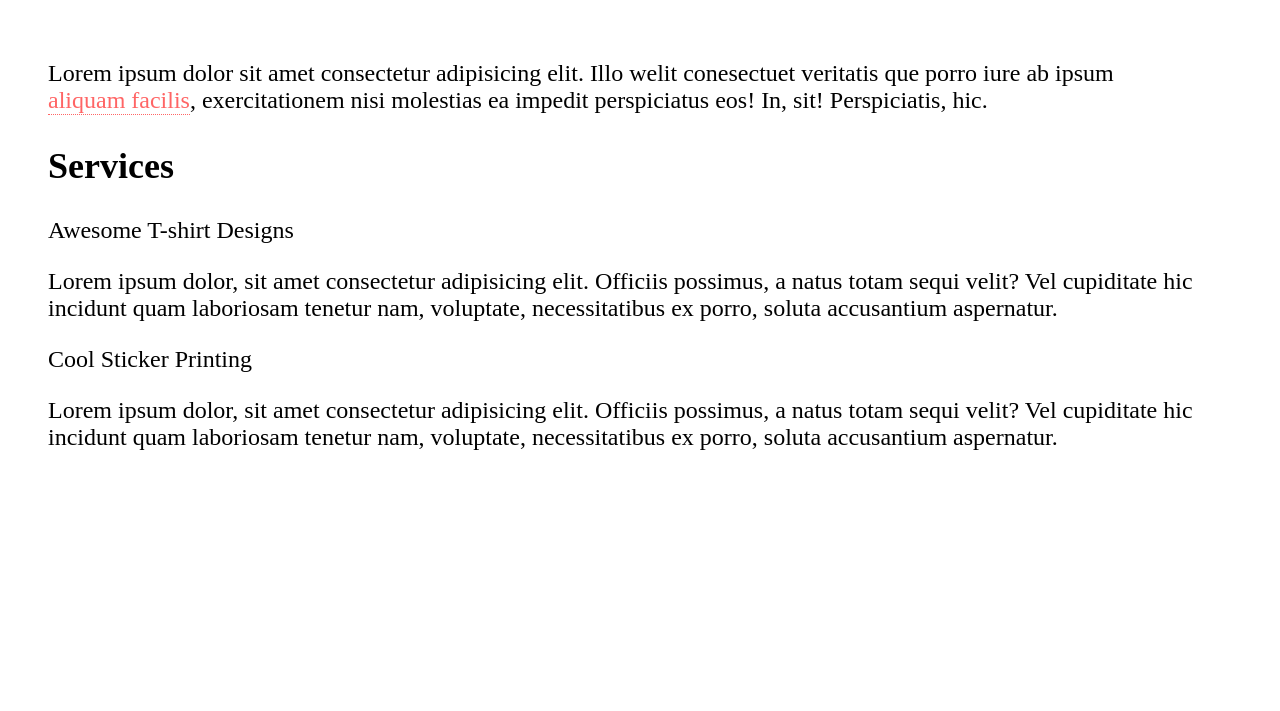
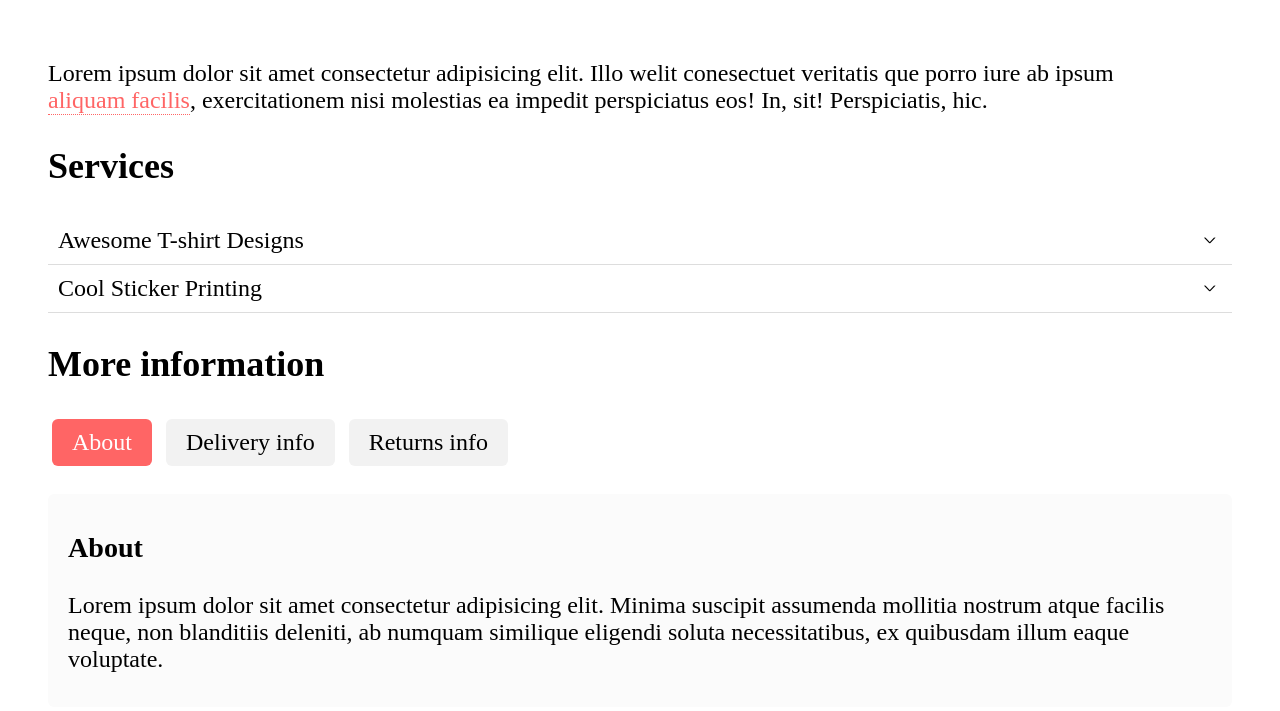
Before and after one commit to DaReplayy/UI-Library, a website built with webpack: page dist/index.html in a window 1280 px wide. Built offline with nearby package versions, Linux system fonts and the light colour scheme.

Commit message:
3rd style done

```diff
--- a/src/index.js
+++ b/src/index.js
@@ -1,6 +1,19 @@
 import Tooltip from './ui-library/tooltip'
+import Dropdown from './ui-library/dropdown'
+import Tabs from './ui-library/tabs'
 
 // create a tooltip
 const tooltip = new Tooltip(document.querySelector('.tooltip'));
+tooltip.init();
 
-tooltip.init();
+//create dropdowns
+const dropdowns = document.querySelectorAll('.dropdown');
+
+dropdowns.forEach(dropdown => {
+    const instance = new Dropdown(dropdown)
+    instance.init();
+});
+
+//create tabs
+const tabs = new Tabs(document.querySelector('.tabs'));
+tabs.init();
--- a/src/ui-library/dropdown.js
+++ b/src/ui-library/dropdown.js
@@ -1,3 +1,5 @@
+import './styles/dropdown.css'
+
 class Dropdown {
     constructor(container) {
          this.container = container;
@@ -7,6 +9,9 @@ class Dropdown {
     init(){
         this.trigger.addEventListener('click', () => {
             this.trigger.classList.toggle('active');
+            this.content.classList.toggle('active');
         });
     }
 }
+
+export {Dropdown as default};
--- /dev/null
+++ b/src/ui-library/styles/dropdown.css
@@ -0,0 +1,29 @@
+/*
+ *   Copyright (c) 2021 Busy Human LLC
+ *   All rights reserved.
+ *   This file, its contents, concepts, methods, behavior, and operation  (collectively the \"Software\") are protected by trade secret, patent,  and copyright laws. The use of the Software is governed by a license  agreement. Disclosure of the Software to third parties, in any form,  in whole or in part, is expressly prohibited except as authorized by  the license agreement.
+ */
+ .dropdown .trigger{
+    border-bottom: 1px solid #ddd;
+    padding: 10px;
+    position: relative;
+    cursor: pointer;
+  }
+  .dropdown .trigger::after{
+    content: ">";
+    display: inline-block;
+    position: absolute;
+    right: 15px;
+    transform: rotate(90deg) scale(0.5, 1);
+    font-weight: bold;
+    transition: transform 0.3s;
+  }
+  .dropdown .trigger.active::after{
+    transform: rotate(-90deg) scale(0.5, 1);
+  }
+  .dropdown .content{
+    display: none;
+  }
+  .dropdown .content.active{
+    display: block;
+  }
--- /dev/null
+++ b/src/ui-library/styles/tabs.css
@@ -0,0 +1,26 @@
+.tabs > ul{
+    padding: 0;
+  }
+  .tabs .trigger{
+    list-style-type: none;
+    padding: 10px;
+    background: #f2f2f2;
+    margin: 4px;
+    border-radius: 6px;
+    display: inline-block;
+    padding: 10px 20px;
+    cursor: pointer;
+  }
+  .tabs .trigger.active{
+    background: #ff6565;
+    color: white;
+  }
+  .tabs .content{
+    background: #fbfbfb;
+    padding: 10px 20px;
+    border-radius: 6px;
+    display: none;
+  }
+  .tabs .content.active{
+    display: block;
+  }
--- /dev/null
+++ b/src/ui-library/tabs.js
@@ -0,0 +1,34 @@
+import './styles/tabs.css'
+
+class Tabs {
+    constructor(container) {
+        this.container = container;
+        this.tabs = container.querySelectorAll('.trigger');
+    }
+    init(){
+        this.tabs.forEach(tab => {
+            tab.addEventListener('click', e => {
+                this.toggleTabs(e);
+                this.toggleContent(e);
+            })
+        });
+    }
+    toggleTabs(e){
+        //remove current active classes
+        this.tabs.forEach(tab => tab.classList.remove('active'));
+        //add new active class to clicked tab
+        e.target.classList.add('active');
+    }
+    toggleContent(e){
+        //remove current active classes from content
+        this.container.querySelectorAll('.content').forEach(item => {
+            item.classList.remove('active');
+        });
+        //addnew active class to content
+        const selector = e.target.getAttribute('data-target');
+        const content = this.container.querySelector(selector);
+        content.classList.add('active');
+    }
+}
+
+export {Tabs as default}
```
Also changed, not shown: dist/index.html.
